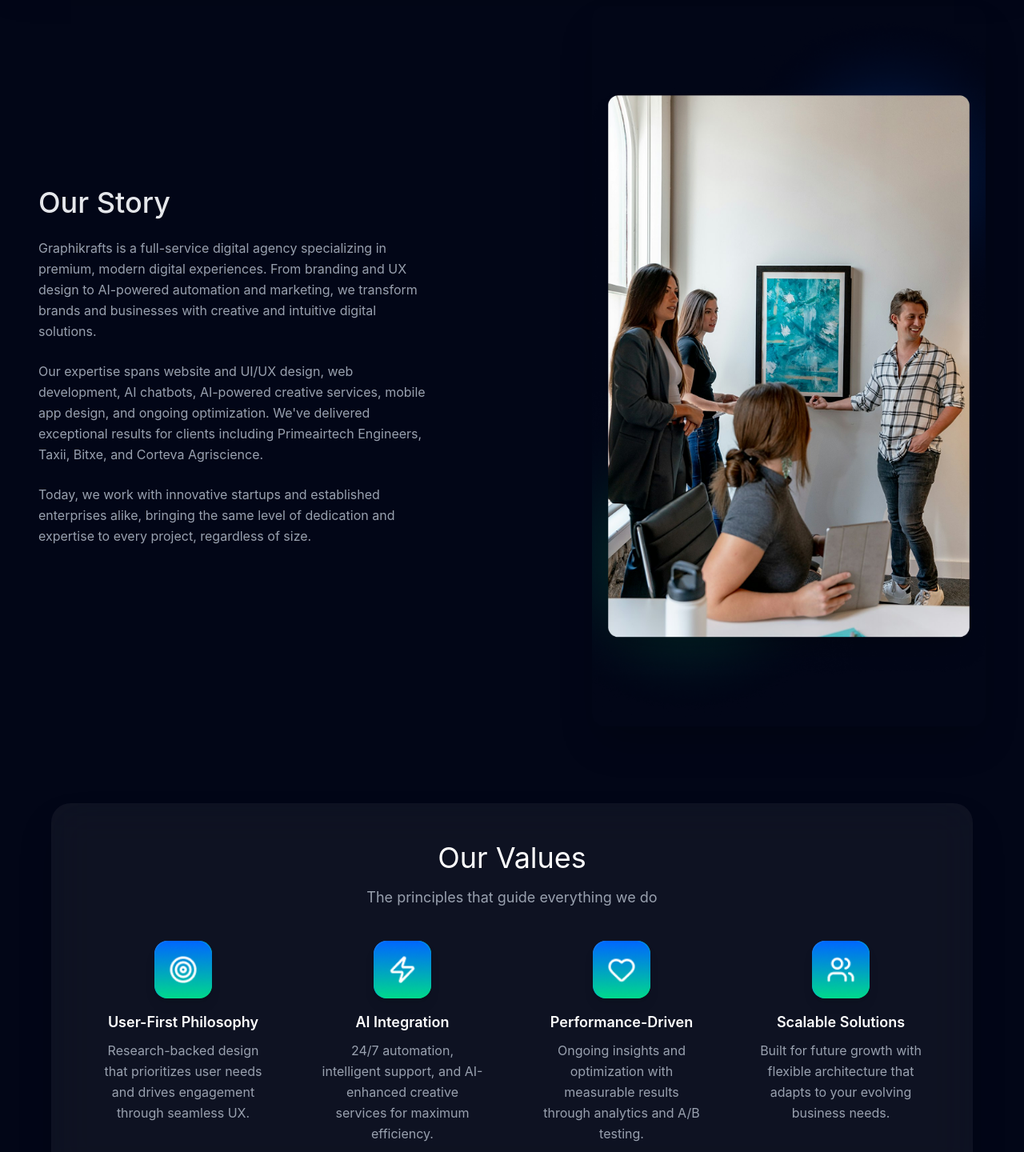
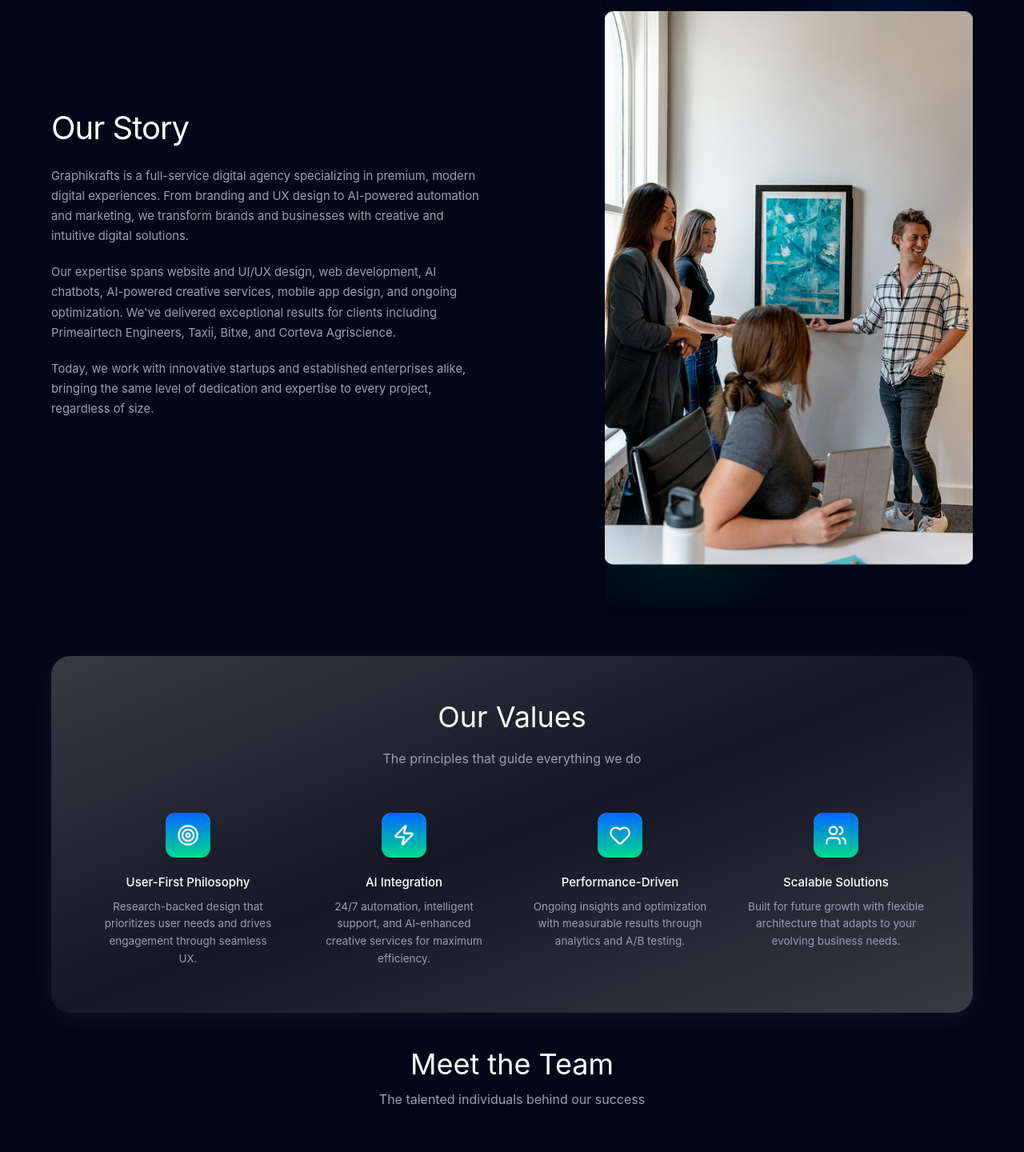
Before and after one commit to sathish6502/Digital-Market, a React (Vite) app: page / in a window 1280 px wide. Shown: the part 380-1820 px from the top of the page at 80% size. Built offline with nearby package versions, Linux system fonts and the light colour scheme.

Commit message:
correction completed

```diff
--- a/src/Components/About/About.jsx
+++ b/src/Components/About/About.jsx
@@ -1,13 +1,12 @@
 export default function AboutHero() {
   return (
-    <section className="w-full py-16 sm:py-20 bg-[#020617] flex items-center justify-center">
+    <section className="w-full py-16 sm:py-10 bg-[#020617] flex items-center justify-center">
 
       {/* 🧊 CARD ONLY WITH BORDER + GRADIENT COLOR */}
-      <div className="w-full h-65 mx-auto border border-white/10
-     bg-gradient-to-b from-[#020617] to-[#020617]
-       shadow-2xl px-6 sm:px-10 py-10 text-center">
+      <div className="w-full h-65 mx-auto
+      bg-gradient-to-r from-[#0066FF0D] via-[#00D98C0D] to-[#000000] shadow-xl  py-10 text-center -mb-25">
 
-        <h1 className="text-3xl sm:text-4xl md:text-5xl font-medium text-gray-200 leading-tight py-2">
+        <h1 className="text-3xl sm:text-4xl md:text-5xl font-lg text-gray-200 leading-tight py-2">
           About Graphikrafts
         </h1>
 
--- a/src/Components/About/Meet.jsx
+++ b/src/Components/About/Meet.jsx
@@ -30,7 +30,7 @@ export default function TeamSection() {
   return (
     <section className="bg-gradient-to-b from-[#020617] to-[#020617] py-8 sm:py-16 px-4">
 
-      <div className="text-center mb-10 sm:mb-14">
+      <div className="text-center mb-10 sm:mb-14 -mt-10">
         <h2 className="text-white text-3xl sm:text-4xl font-lg">
           Meet the Team
         </h2>
--- a/src/Components/About/Story.jsx
+++ b/src/Components/About/Story.jsx
@@ -1,55 +1,52 @@
-import OurTeamImage from "./../../assets/About/Team.png";
+import React from "react";
+import teamImage from "./../../assets/About/team.png";
 
-export default function OurStory() {
+const OurStory = () => {
   return (
-    <section className="w-full bg-[#020617] text-white  px-4 sm:px-8 md:px-12 py-10 sm:py-12">
-
-      <div className="max-w-7xl mx-auto grid md:grid-cols-2 gap-8 sm:gap-12 md:gap-50 items-center -mt-20">
+    <section className="bg-[#020617] text-white py-10 px-6 md:px-16 lg:px-16">
+      <div className="max-w-7xl mx-auto grid md:grid-cols-2 gap-10 md:gap-16 items-center">
 
         {/* LEFT CONTENT */}
-        <div className="space-y-6 sm:space-y-6 max-w-xl ">
-
-          <h2 className="text-2xl sm:text-3xl md:text-4xl font-medium text-gray-200">
+        <div className="max-w-xl">
+          <h2 className="text-3xl md:text-[40px] font-lg mb-6 tracking-tight">
             Our Story
           </h2>
 
-          <p className="text-gray-400 text-sm sm:text-base md:text-md leading-relaxed">
+          <p className="text-gray-400 leading-[1.7] text-sm md:text-[14.8px] mb-5">
             Graphikrafts is a full-service digital agency specializing in premium,
             modern digital experiences. From branding and UX design to AI-powered
             automation and marketing, we transform brands and businesses with
             creative and intuitive digital solutions.
           </p>
 
-          <p className="text-gray-400 text-sm sm:text-base md:text-md leading-relaxed">
+          <p className="text-gray-400 leading-[1.7] text-sm md:text-[14.8px] mb-5">
             Our expertise spans website and UI/UX design, web development, AI
-            chatbots, AI-powered creative services, mobile app design, and ongoing
-            optimization. We've delivered exceptional results for clients including
-            Primeairtech Engineers, Taxii, Bitxe, and Corteva Agriscience.
+            chatbots, AI-powered creative services, mobile app design, and
+            ongoing optimization. We've delivered exceptional results for clients
+            including Primeairtech Engineers, Taxii, Bitxe, and Corteva Agriscience.
           </p>
 
-          <p className="text-gray-400 text-sm sm:text-base md:text-md leading-relaxed">
+          <p className="text-gray-400 leading-[1.7] text-sm md:text-[14.8px]">
             Today, we work with innovative startups and established enterprises
             alike, bringing the same level of dedication and expertise to every
             project, regardless of size.
           </p>
-
         </div>
 
         {/* RIGHT IMAGE */}
-        <div className="flex justify-center md:justify-end mt-8 md:mt-0 ">
-          <div className="w-full max-w-md sm:max-w-lg md:max-w-xl  rounded-2xl overflow-hidden shadow-2xl">
-
+        <div className="flex justify-center md:justify-end">
+          <div className="rounded-2xl overflow-hidden shadow-xl w-full max-w-[460px]">
             <img
-              src={OurTeamImage}
+              src={teamImage}
               alt="Team discussion"
-              className="w-[950px] h-[900px] object-cover"
+              className="w-full h-[420px] md:h-[920px] object-cover -mb-15"
             />
-
           </div>
         </div>
 
       </div>
-
     </section>
   );
-}
+};
+
+export default OurStory;
--- a/src/Components/About/Values.jsx
+++ b/src/Components/About/Values.jsx
@@ -1,78 +1,88 @@
-import userLogo from "./../../assets/About/Logo1.png";
-import aiLogo from "./../../assets/About/Logo2.png";
-import performanceLogo from "./../../assets/About/Logo3.png";
-import scalableLogo from "./../../assets/About/Logo4.png";
+import React from "react";
+
+import targetIcon from "./../../assets/About/Logo1.png";
+import aiIcon from "./../../assets/About/Logo2.png";
+import heartIcon from "./../../assets/About/Logo3.png";
+import usersIcon from "./../../assets/About/Logo4.png";
 
 const values = [
   {
+    icon: targetIcon,
     title: "User-First Philosophy",
-    description:
-      "Research-backed design that prioritizes user needs and drives engagement through seamless UX.",
-    icon: userLogo,
+    desc: "Research-backed design that prioritizes user needs and drives engagement through seamless UX.",
   },
   {
+    icon: aiIcon,
     title: "AI Integration",
-    description:
-      "24/7 automation, intelligent support, and AI-enhanced creative services for maximum efficiency.",
-    icon: aiLogo,
+    desc: "24/7 automation, intelligent support, and AI-enhanced creative services for maximum efficiency.",
   },
   {
+    icon: heartIcon,
     title: "Performance-Driven",
-    description:
-      "Ongoing insights and optimization with measurable results through analytics and A/B testing.",
-    icon: performanceLogo,
+    desc: "Ongoing insights and optimization with measurable results through analytics and A/B testing.",
   },
   {
+    icon: usersIcon,
     title: "Scalable Solutions",
-    description:
-      "Built for future growth with flexible architecture that adapts to your evolving business needs.",
-    icon: scalableLogo,
+    desc: "Built for future growth with flexible architecture that adapts to your evolving business needs.",
   },
 ];
 
-export default function OurValues() {
+const OurValues = () => {
   return (
-    <section className="bg-gradient-to-b from-[#020617] to-[#020617] py-10 sm:py-12 px-4">
+    <section
+      className="py-5 px-4 md:px-10 lg:px-10
+      bg-gradient-to-b from-[#020617] to-[#020617]"
+    >
+      {/* CARD */}
+      <div
+        className="max-w-6xl mx-auto rounded-3xl p-10 md:p-14
+        bg-gradient-to-br from-[#878181b1]/60 via-[#878181b1]/20 to-[#878181b1]/60
 
-      <div className="w-full max-w-6xl mx-auto bg-white/5 backdrop-blur-xl rounded-2xl sm:rounded-3xl px-4 sm:px-8 md:px-12 py-10 sm:py-12 text-center shadow-2xl">
-
-        <h2 className="text-2xl sm:text-3xl md:text-4xl font-lg text-white">
+        shadow-[0_8px_40px_rgba(255,255,255,0.05)]"
+      >
+        {/* HEADER */}
+        <div className="text-center mb-14">
+          <h2 className="text-3xl md:text-4xl font-lg text-white mb-5">
             Our Values
           </h2>
-
-        <p className="text-gray-400 mt-3 sm:mt-4 text-sm sm:text-base md:text-lg">
+          <p className="text-gray-400">
             The principles that guide everything we do
           </p>
+        </div>
 
-        <div className="grid grid-cols-1 sm:grid-cols-2 lg:grid-cols-4 gap-6 sm:gap-10 mt-8 sm:mt-10">
+        {/* GRID */}
+        <div className="grid grid-cols-1 sm:grid-cols-2 md:grid-cols-4 gap-10 text-center">
+          {values.map((item, index) => (
+            <div key={index} className="flex flex-col items-center">
 
-          {values.map((item, index) => (
+              {/* ICON BOX */}
               <div
-              key={index}
-              className="flex flex-col items-center text-center mx-auto max-w-[250px]"
+                className="w-14 h-14 flex items-center justify-center rounded-xl
+                bg-gradient-to-br from-[#3b82f6] to-[#22c55e] mb-5 shadow-lg"
               >
-
-              {/* Logo */}
-              <div className="w-15 h-14 sm:w-13 sm:h-16 md:w-18 md:h-18 flex items-center justify-center rounded-2xl bg-gradient-to-br from-blue-500 to-green-400 shadow-lg">
                 <img
                   src={item.icon}
                   alt={item.title}
-                  className="w-full h-full object-contain"
+                  className="w-14 h-14 object-contain"
                 />
               </div>
 
-              <h3 className="text-white font-semibold mt-3 sm:mt-4 text-sm sm:text-base md:text-lg">
+              {/* TITLE */}
+              <h3 className="text-white font-medium mb-2 text-[15px]">
                 {item.title}
               </h3>
 
-              <p className="text-gray-400 text-xs sm:text-sm md:text-base mt-2 leading-relaxed px-2 sm:px-4">
-                {item.description}
+              {/* DESC */}
+              <p className="text-gray-400 text-[13.5px] leading-relaxed max-w-[220px]">
+                {item.desc}
               </p>
             </div>
           ))}
-
         </div>
       </div>
     </section>
   );
-}
+};
+
+export default OurValues;
```
Lines whose indentation alone changed are shown as unchanged.
